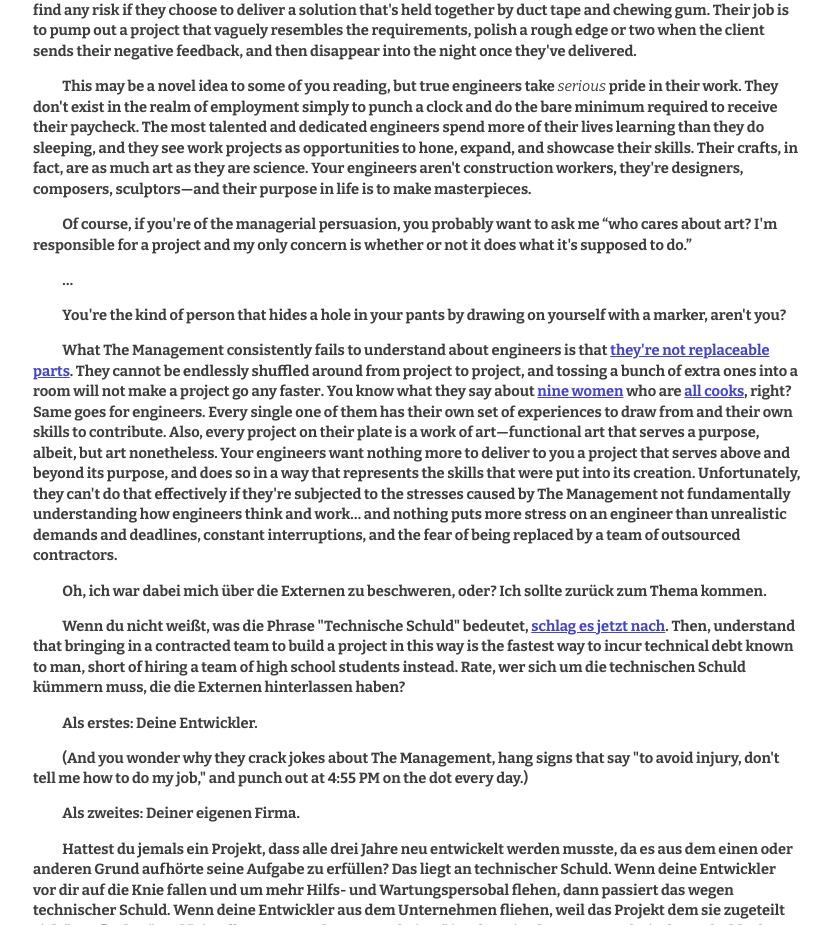
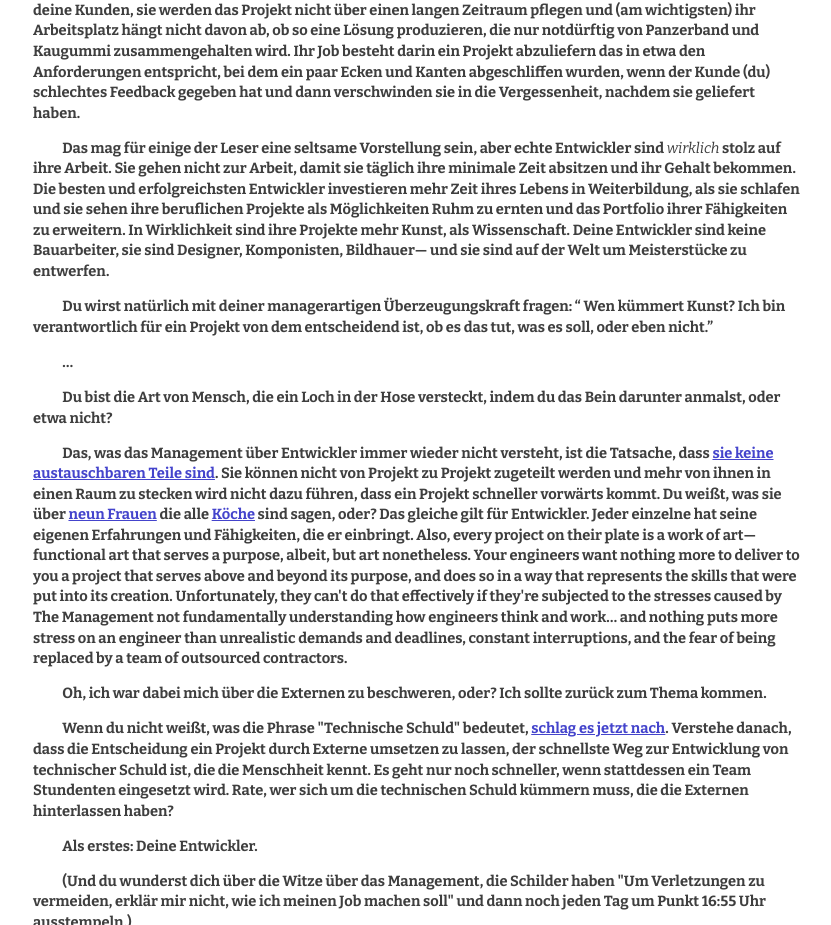
Before and after one commit to AdamMaras/listentoyourengineers.com, a plain HTML site: page de/index.html in a window 1280 px wide. Shown: the part 2831-3756 px from the top of the page, without its empty margins (223-1054 px from the left). Drawn offline with nearby package versions, Linux system fonts and the light colour scheme.

Commit message:
Translations part II

```diff
--- a/de/index.html
+++ b/de/index.html
@@ -38,7 +38,7 @@
                 <li>Die externen Auftragnehmer haben zugesagt, dass das Projekt genau in das Budget und den Zeitplan fällt, den das Management vorgibt. (Dies ist, genau wie das Verhalten des Managements zum Abgabetermin, nicht Teil dieser Realität. Mehr dazu später.)</li>
                 <li>(Dies scheint leider unser Fehler zu sein.) Die Entwickler haben einfach aufgegeben, dass jemand, der oberhalb ihrer eigenen Gehaltsklasse liegt, wert auf ihre Meinung legt, diese ernst nimmt und den Anforderungen des Managements standhält, obwohl klar ist, dass das Projekt direkt <a href="http://en.wikipedia.org/wiki/Death_march_(project_management)" target="_blank">gegen die Wand fährt</a>.</li>
             </ol>
-            <p>Der erste Punkt ist leider ein Grundsatz des Lebens geworden. Meine Lieblingsphrase, die während jeder Art von Besprechung vom Management kommt lautet: "Das sollte nicht so schwer zu machen sein". Es braucht jede Faser meines Körpers, damit ich nicht aufspringe und "DU HAST KEINE AHNUNG WIE SCHWER DAS ZU MACHEN IST" zu schreien oder, noch schlimmer, zu sagen, dass "wenn es nicht so schwer ist, dann mach es doch selber". Leider enden Kommentare wie dieser zumeist in unschöner Beendigung des Arbeitsverhältnisses. (Und ich ziehe es vor ein Gehalt zu bekommen.)</p>
+            <p>Der erste Punkt ist leider ein Grundsatz des Lebens geworden. Meine Lieblingsphrase, die während jeder Art von Besprechung vom Management kommt lautet: "Das sollte nicht so schwer sein". Es braucht jede Faser meines Körpers, damit ich nicht aufspringe und "DU HAST KEINE AHNUNG WIE SCHWER DAS IST" zu schreien oder, noch schlimmer, zu sagen, dass "wenn es nicht so schwer ist, dann mach es doch selber". Leider enden Kommentare wie dieser zumeist in unschöner Beendigung des Arbeitsverhältnisses. (Und ich ziehe es vor ein Gehalt zu bekommen.)</p>
             <p>The third point is an unfortunate one, because it shows that the skilled practitioners of the engineering trades often feel hopeless when faced with The Management's view being imposed upon their work. This observation makes sense, though, when considering that The Management often view engineers as replaceable resources that can simply be "swapped out" when they start to push back on unrealistic expectations. This leads me into the second point from above, which is the most infuriating of them all.</p>
             <p>I have a fiery, burning hatred for contracted engineers. (Full disclosure: Ich war einer. Ich war auf beiden Seiten des Tisches und ich habe Horrorgeschichten, die das beweisen.) Firms that contract out teams of engineers are the kinds of companies that will promise to sell you oceanfront property in a landlocked state. The reason for this? Plain and simple: capitalism! (Don't get me wrong, I love capitalism. But it's well-known that there are many groups of people that abuse it, and these firms are among them.) The process the contractors go through is very much the same as what hired engineers have to deal with when estimating a project; the contracted engineers will be asked what they think will be necessary to complete the project, and they will be ignored in favor of some other arbitrary constraints. The only difference is that the contractors' The Management derive their time and budget bid from what your The Management is demanding. So, warum habe ich so einen Hass auf die Externen selber? Because they willingly choose to be a party to the scams that the firms' The Management and sales teams are pitching to companies that don't know better.</p>
             <p>(Das ist übrigens der Grund, warum ich nicht mehr als Freiberufler arbeite und es niemals wieder tun werde. Die Art und Weise wie Freiberufler arbeiten ist, wie ich weiter unten beschreiben werde, gegen meine ethischen Grundsätze.)</p>
@@ -91,21 +91,21 @@
                 <p class="footnote">Ich übernehme keine Verantwortung für die Ergebnisse dieses Rechners oder die Handlungen von irgendwem, der komplexe Managemententscheidungen auf der Basis der Berechnungen fällt. Die Ergebnisse sind lediglich ein Anhaltspunkt einer Tatsache, die so absurd ist, dass hier nicht weiter versucht wird, sie zu erklären.</p>
             </form>
 
-            <p>You may have heard of The Project Management Triangle: it's often expressed as the phrase "good, cheap, fast; pick two." Guess what? When you hire contractors to build your project, you get to pick none of those things. The project won't be cheap, because contractors are, by nature, more expensive than in-house developers. The project won't be fast, because there is an insane amount of overhead in actually explaining what you want the contractors to build, as well as validating the results of the process. And, of course, the project won't be good, because contractors are trained to do just enough to meet the requirements before moving on to the next thing.</p>
-            <p>I want to interrupt this line of thought to remind you of the title of this note, but I want you to pay close attention to the emphasized word.</p>
+            <p>Du hast vielleicht vom Projektmanagement Dreieck gehört: Es Wird oft mit der Phrase "gut, günstig, schnell; Wähl zwei" beschrieben. Kommt dir bekannt vor? Wenn du einen externen Partner einkaufst, der dein Projekt entwickeln soll, wirst du keinen dieser Dinge wählen. Das Projekt wird nicht günstig, da Externe, ihrer Natur entsprechend, teurer sind als eigene Entwickler. Das Projekt wird nicht schnell sein, da ein unfassbarer Aufwand an Beschreibungen, was die Externen genau bauen sollen, als auch das Testen der Ergebnisse vorhanden sein wird. Und es wird natürlich nicht gut sein, da Externe darauf spezialisiert sind, nur so gute Ergebnisse für die benötigten Anforderungen zu produzieren, dass sie mit dem nächsten Projekt weiter machen können.</p>
+            <p>Ich möchte diesen Gedanken unterbrechen, um dich auf den Titel dieses Artikels hinzuweisen. Achte dabei auf das unterstrichene Wort.</p>
             <p class="important">Hör auf <em>deine</em> Entwickler.</p>
-            <p>Why? Because, at the end of the day, contractors are not stakeholders in your project. They are not your end users, they will not be maintaining the project long-term, and (most importantly) their employment does not find any risk if they choose to deliver a solution that's held together by duct tape and chewing gum. Their job is to pump out a project that vaguely resembles the requirements, polish a rough edge or two when the client sends their negative feedback, and then disappear into the night once they've delivered.</p>
+            <p>Warum? Weil am Ende des Tages die Externen keine Stakeholder in deinem Projekt sind. Sie sind nicht deine Kunden, sie werden das Projekt nicht über einen langen Zeitraum pflegen und (am wichtigsten) ihr Arbeitsplatz hängt nicht davon ab, ob so eine Lösung produzieren, die nur notdürftig von Panzerband und Kaugummi zusammengehalten wird. Ihr Job besteht darin ein Projekt abzuliefern das in etwa den Anforderungen entspricht, bei dem ein paar Ecken und Kanten abgeschliffen wurden, wenn der Kunde (du) schlechtes Feedback gegeben hat und dann verschwinden sie in die Vergessenheit, nachdem sie geliefert haben.</p>
 
-            <p>This may be a novel idea to some of you reading, but true engineers take <em>serious</em> pride in their work. They don't exist in the realm of employment simply to punch a clock and do the bare minimum required to receive their paycheck. The most talented and dedicated engineers spend more of their lives learning than they do sleeping, and they see work projects as opportunities to hone, expand, and showcase their skills. Their crafts, in fact, are as much art as they are science. Your engineers aren't construction workers, they're designers, composers, sculptors&mdash;and their purpose in life is to make masterpieces.</p>
-            <p>Of course, if you're of the managerial persuasion, you probably want to ask me &ldquo;who cares about art? I'm responsible for a project and my only concern is whether or not it does what it's supposed to do.&rdquo;</p>
+            <p>Das mag für einige der Leser eine seltsame Vorstellung sein, aber echte Entwickler sind <em>wirklich</em> stolz auf ihre Arbeit. Sie gehen nicht zur Arbeit, damit sie täglich ihre minimale Zeit absitzen und ihr Gehalt bekommen. Die besten und erfolgreichsten Entwickler investieren mehr Zeit ihres Lebens in Weiterbildung, als sie schlafen und sie sehen ihre beruflichen Projekte als Möglichkeiten Ruhm zu ernten und das Portfolio ihrer Fähigkeiten zu erweitern. In Wirklichkeit sind ihre Projekte mehr Kunst, als Wissenschaft. Deine Entwickler sind keine Bauarbeiter, sie sind Designer, Komponisten, Bildhauer&mdash; und sie sind auf der Welt um Meisterstücke zu entwerfen.</p>
+            <p>Du wirst natürlich mit deiner managerartigen Überzeugungskraft fragen: &ldquo; Wen kümmert Kunst? Ich bin verantwortlich für ein Projekt von dem entscheidend ist, ob es das tut, was es soll, oder eben nicht.&rdquo;</p>
             <p>&hellip;</p>
-            <p>You're the kind of person that hides a hole in your pants by drawing on yourself with a marker, aren't you?</p>
-            <p>What The Management consistently fails to understand about engineers is that <a href="http://www.amazon.com/dp/0201835959" target="_blank">they're not replaceable parts</a>. They cannot be endlessly shuffled around from project to project, and tossing a bunch of extra ones into a room <strong>will not make a project go any faster</strong>. You know what they say about <a href="http://techcrunch.com/2011/03/30/9-women-cant-make-a-baby-in-a-month/" target="_blank">nine women</a> who are <a href="http://en.wiktionary.org/wiki/too_many_cooks_spoil_the_broth" target="_blank">all cooks</a>, right? Same goes for engineers. Every single one of them has their own set of experiences to draw from and their own skills to contribute. Also, every project on their plate is a work of art&mdash;functional art that serves a purpose, albeit, but art nonetheless. Your engineers want nothing more to deliver to you a project that serves above and beyond its purpose, and does so in a way that represents the skills that were put into its creation. Unfortunately, they can't do that effectively if they're subjected to the stresses caused by The Management not fundamentally understanding how engineers think and work&hellip; and nothing puts more stress on an engineer than unrealistic demands and deadlines, constant interruptions, and the fear of being replaced by a team of outsourced contractors.</p>
+            <p>Du bist die Art von Mensch, die ein Loch in der Hose versteckt, indem du das Bein darunter anmalst, oder etwa nicht?</p>
+            <p>Das, was das Management über Entwickler immer wieder nicht versteht, ist die Tatsache, dass <a href="http://www.amazon.com/dp/0201835959" target="_blank">sie keine austauschbaren Teile sind</a>. Sie können nicht von Projekt zu Projekt zugeteilt werden und mehr von ihnen in einen Raum zu stecken <strong>wird nicht dazu führen, dass ein Projekt schneller vorwärts kommt</strong>. Du weißt, was sie über <a href="http://techcrunch.com/2011/03/30/9-women-cant-make-a-baby-in-a-month/" target="_blank">neun Frauen</a> die alle <a href="http://en.wiktionary.org/wiki/too_many_cooks_spoil_the_broth" target="_blank">Köche</a> sind sagen, oder? Das gleiche gilt für Entwickler. Jeder einzelne hat seine eigenen Erfahrungen und Fähigkeiten, die er einbringt. Also, every project on their plate is a work of art&mdash;functional art that serves a purpose, albeit, but art nonetheless. Your engineers want nothing more to deliver to you a project that serves above and beyond its purpose, and does so in a way that represents the skills that were put into its creation. Unfortunately, they can't do that effectively if they're subjected to the stresses caused by The Management not fundamentally understanding how engineers think and work&hellip; and nothing puts more stress on an engineer than unrealistic demands and deadlines, constant interruptions, and the fear of being replaced by a team of outsourced contractors.</p>
             <p>Oh, ich war dabei mich über die Externen zu beschweren, oder? Ich sollte zurück zum Thema kommen.</p>
 
-            <p>Wenn du nicht weißt, was die Phrase "Technische Schuld" bedeutet, <a href="http://lmgtfy.com/?q=technische+schuld" target="_blank">schlag es jetzt nach</a>. Then, understand that bringing in a contracted team to build a project in this way is the fastest way to incur technical debt known to man, short of hiring a team of high school students instead. Rate, wer sich um die technischen Schuld kümmern muss, die die Externen hinterlassen haben?</p>
+            <p>Wenn du nicht weißt, was die Phrase "Technische Schuld" bedeutet, <a href="http://lmgtfy.com/?q=technische+schuld" target="_blank">schlag es jetzt nach</a>. Verstehe danach, dass die Entscheidung ein Projekt durch Externe umsetzen zu lassen, der schnellste Weg zur Entwicklung von technischer Schuld ist, die die Menschheit kennt. Es geht nur noch schneller, wenn stattdessen ein Team Stundenten eingesetzt wird. Rate, wer sich um die technischen Schuld kümmern muss, die die Externen hinterlassen haben?</p>
             <p>Als erstes: Deine Entwickler.</p>
-            <p>(And you wonder why they crack jokes about The Management, hang signs that say "to avoid injury, don't tell me how to do my job," and punch out at 4:55 PM on the dot every day.)</p>
+            <p>(Und du wunderst dich über die Witze über das Management, die Schilder haben "Um Verletzungen zu vermeiden, erklär mir nicht, wie ich meinen Job machen soll" und dann noch jeden Tag um Punkt 16:55 Uhr ausstempeln.)</p>
             <p>Als zweites: Deiner eigenen Firma.</p>
             <p>Hattest du jemals ein Projekt, dass alle drei Jahre neu entwickelt werden musste, da es aus dem einen oder anderen Grund aufhörte seine Aufgabe zu erfüllen? Das liegt an technischer Schuld. Wenn deine Entwickler vor dir auf die Knie fallen und um mehr Hilfs- und Wartungspersobal flehen, dann passiert das wegen technischer Schuld. Wenn deine Entwickler aus dem Unternehmen fliehen, weil das Projekt dem sie zugeteilt sich "unpflegbar" und "ein Albtraum, um daran zu Arbeiten" ist, dann ist das wegen technischer Schuld. Aber weißt du: Es gibt eine Möglichkeit alle Gründe für technische Schuld zu vermeiden!
             <p>Du wirst ahnen, was es ist:</p>
```
